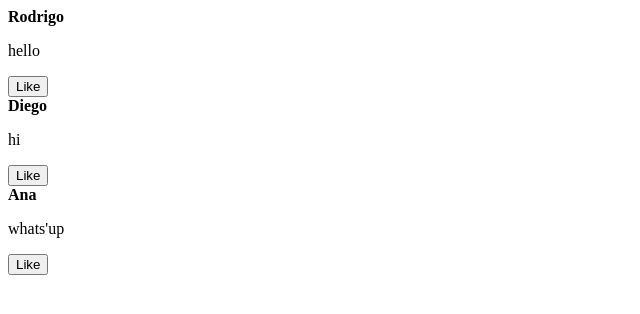
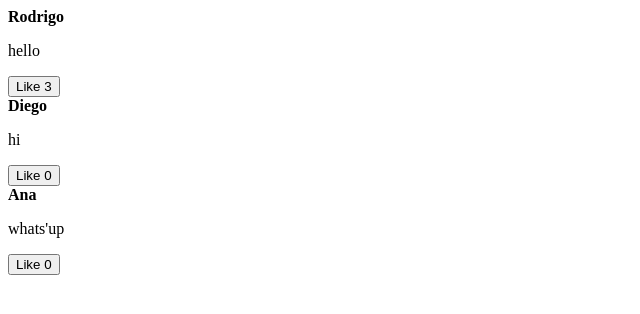
Before and after one commit to rdg-404/Masterclass_UI-Twitter, a React (Vite) app: page / in a window 1280 px wide. Shown: the top 314 px of the page, without its empty margins (0-640 px from the left). Built offline with nearby package versions, Linux system fonts and the light colour scheme.

Commit message:
typescript ok

```diff
--- a/src/components/Tweet.tsx
+++ b/src/components/Tweet.tsx
@@ -1,9 +1,15 @@
-export function Tweet(props) {
+interface TweetProps {
+  user: string;
+  children: string;
+  likes?: number;
+}
+
+export function Tweet(props: TweetProps) {
   return (
     <div>
       <strong>{props.user}</strong>
       <p>{props.children}</p>
-      <button>Like</button>
+      <button>Like {props.likes ?? 0}</button>
     </div>
   )
 }
--- a/src/main.tsx
+++ b/src/main.tsx
@@ -7,7 +7,7 @@ import { Tweet } from './components/Tweet'
 ReactDOM.createRoot(document.getElementById('root') as HTMLElement).render(
   <React.StrictMode>
     <div>
-    <Tweet user="Rodrigo">
+    <Tweet user="Rodrigo" likes={3}>
       hello
     </Tweet>
     <Tweet user="Diego">
```
